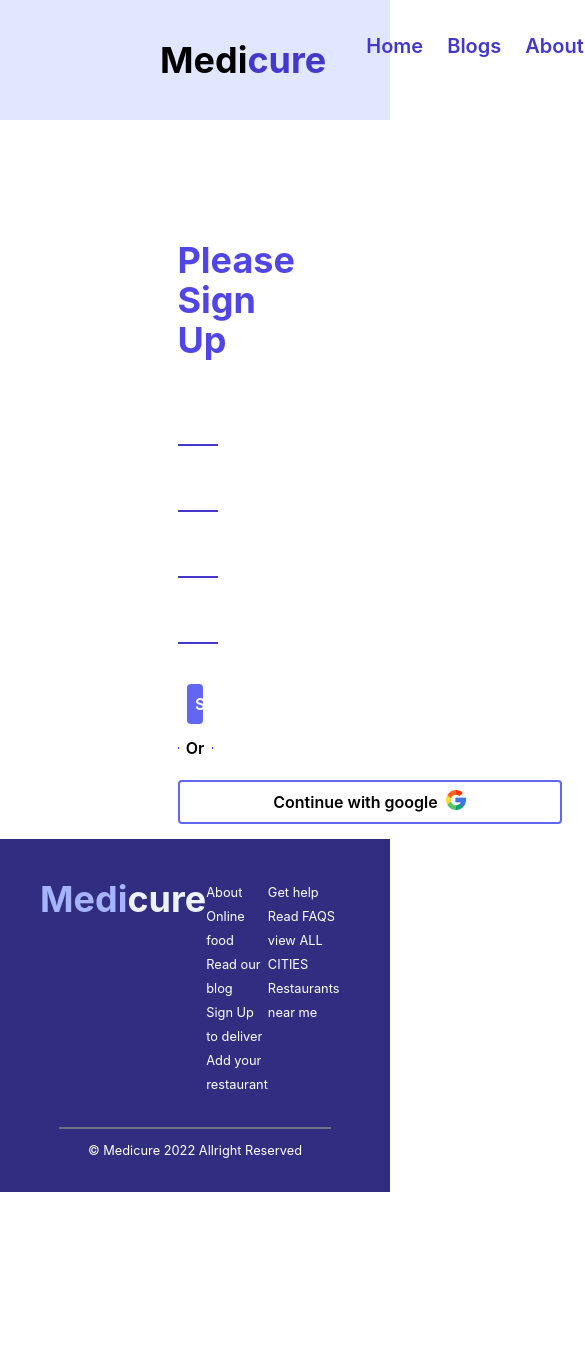
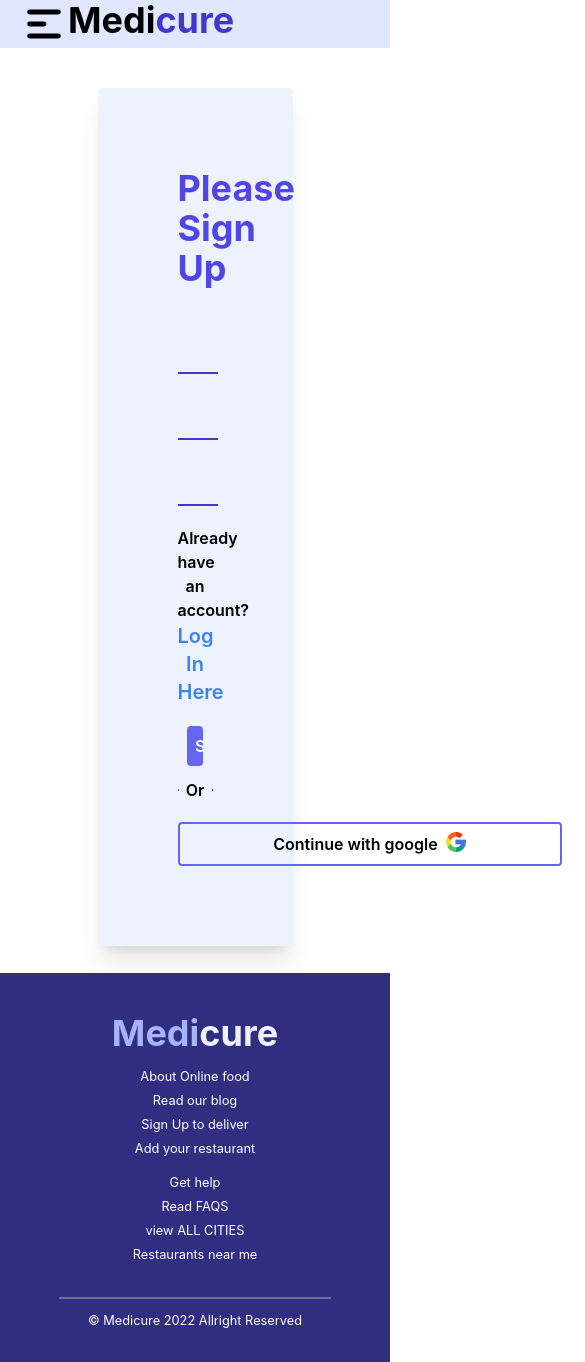
Before and after one commit to MdSami1998/medicure-independent-service-provoder, a React (Create React App) app: page /signup in a window 390 px wide. Shown: the top 1362 px of the page, 585 px wide, since content can reach past the window. Before the commit the page ends 1192 px from the top, so only its background shows below. Built offline with nearby package versions, Linux system fonts and the light colour scheme; no server answers.

Commit message:
log in and register auth implemented

```diff
--- a/package.json
+++ b/package.json
@@ -3,6 +3,7 @@
   "version": "0.1.0",
   "private": true,
   "dependencies": {
+    "@heroicons/react": "^1.0.6",
     "@testing-library/jest-dom": "^5.16.4",
     "@testing-library/react": "^13.1.1",
     "@testing-library/user-event": "^13.5.0",
--- a/src/App.css
+++ b/src/App.css
@@ -1,7 +1,7 @@
 body {
   position: relative;
   min-height: 100vh;
-  padding-bottom: 18rem;
+  padding-bottom: 26rem;
 }
 
 .App {
--- a/src/Components/Page/Home/Banner/Banner.js
+++ b/src/Components/Page/Home/Banner/Banner.js
@@ -4,7 +4,7 @@ import './Banner.css'
 
 const Banner = () => {
     return (
-        <div className='relative'>
+        <div className='-z-10 relative'>
             <div>
                 <h1 className='title-text text-lg md:text-6xl font-bold'>Your Most Trusted <br /> Health Partner</h1>
             </div>
--- a/src/Components/Page/Home/Service/Service.js
+++ b/src/Components/Page/Home/Service/Service.js
@@ -11,6 +11,7 @@ const Service = ({ service }) => {
         navigate('/checkout')
     }
     return (
+        <div className='flex flex-col items-center'>
             <div className='flex flex-col w-10/12 p-8 pb-3 border-8 border-indigo-200 hover:border-indigo-400 hover:bg-indigo-100 transition-all service'>
                 <img className='mb-10 w-32' src={img} alt="" />
                 <h3 className='text-3xl font-bold'>{name}</h3>
@@ -19,6 +20,7 @@ const Service = ({ service }) => {
 
                 <button onClick={checkOutHandle} className='w-2/5 mt-5 py-1 font-semibold border-2 rounded border-indigo-400 hover:border-indigo-500 hover:border-4 hover:scale-x-110'>Check Now</button>
             </div>
+        </div>
     );
 };
 
--- a/src/Components/Page/Home/Services/Services.js
+++ b/src/Components/Page/Home/Services/Services.js
@@ -8,7 +8,7 @@ const Services = () => {
         <div>
             <h1 className='text-5xl font-bold text-center my-10'>My Services</h1>
 
-            <div className='grid grid-cols-1 md:grid-cols-3 gap-12 mx-3 md:mx-32 mt-5'>
+            <div className='grid grid-cols-1 md:grid-cols-3 gap-12 md:mx-32 mt-5'>
                 {
                     services.map(service => <Service
                         key={service.id}
--- a/src/Components/Page/Log In/LogIn.js
+++ b/src/Components/Page/Log In/LogIn.js
@@ -42,15 +42,15 @@ const LogIn = () => {
     }
 
     return (
-        <div className='w-1/2 mx-auto p-20 mt-10'>
+        <div className='w-1/2 mx-auto p-20 mt-10 bg-indigo-50 rounded shadow-xl'>
             <form onSubmit={handleLogIn} className='flex flex-col '>
                 <h1 className='text-center mb-10 text-4xl font-bold text-indigo-600'>Please Log In</h1>
 
-                <input ref={emailRef} className='mb-5 p-2 px-5 font-semibold text-xl border-b-2 border-indigo-700 outline-none' type="email" name='email' placeholder='Your Email' required />
+                <input ref={emailRef} className='mb-5 p-2 px-5 font-semibold text-xl border-b-2 border-indigo-700 outline-none bg-transparent' type="email" name='email' placeholder='Your Email' required />
 
-                <input ref={passwordRef} className='mb-5 p-2 px-5 font-semibold text-xl border-b-2 border-indigo-700 outline-none' type="password" name='password' placeholder='Password' required />
+                <input ref={passwordRef} className='mb-5 p-2 px-5 font-semibold text-xl border-b-2 border-indigo-700 outline-none bg-transparent' type="password" name='password' placeholder='Password' required />
 
-                <span className='text-center font-semibold'>New Here? <Link to="/signup" className='text-blue-500 font-semibold hover:font-bold hover:transition-all'>Create a account.</Link></span>
+                <span className='text-center font-semibold'>New Here? <Link to="/signup" className='text-xl text-blue-500 font-semibold hover:font-bold hover:transition-all'>Create a account.</Link></span>
 
                 {errorMessage}
 
--- a/src/Components/Page/Shared/Footer/Footer.css
+++ b/src/Components/Page/Shared/Footer/Footer.css
@@ -7,4 +7,11 @@
 .footer-info {
     display: grid;
     grid-template-columns: 3fr 1fr 2fr;
+    grid-gap: 10px;
 }
+
+@media only screen and (max-width: 600px) {
+    .footer-info {
+        grid-template-columns: 1fr;
+    }
+  }
--- a/src/Components/Page/Shared/Footer/Footer.js
+++ b/src/Components/Page/Shared/Footer/Footer.js
@@ -16,13 +16,13 @@ const Footer = () => {
                 <div>
                     <h1 onClick={handleLogoClick} className=' text-center text-4xl font-bold cursor-pointer text-indigo-300'>Medi<span className='text-indigo-50'>cure</span></h1>
                 </div>
-                <div className='text-white'>
+                <div className='text-white flex flex-col items-center md:block'>
                     <p><small>About Online food </small></p>
                     <p><small>Read our blog</small></p>
                     <p><small>Sign Up to deliver</small>  </p>
                     <p><small>Add your restaurant</small></p>
                 </div>
-                <div className='text-white'>
+                <div className='text-white flex flex-col items-center md:block'>
                     <p><small>Get help</small></p>
                     <p><small>Read FAQS</small></p>
                     <p><small>view ALL CITIES</small></p>
--- a/src/Components/Page/Shared/Navbar/Navbar.js
+++ b/src/Components/Page/Shared/Navbar/Navbar.js
@@ -1,8 +1,9 @@
 import { signOut } from 'firebase/auth';
-import React from 'react';
+import React, { useState } from 'react';
 import { useAuthState } from 'react-firebase-hooks/auth';
 import { Link, useNavigate } from 'react-router-dom';
 import auth from '../../../../firebase.init';
+import { MenuAlt1Icon, XIcon } from '@heroicons/react/solid'
 
 const Navbar = () => {
 
@@ -16,13 +17,18 @@ const Navbar = () => {
     const handleSignOut = () => {
         signOut(auth);
     }
+    const [open, setOpen] = useState(false);
+    return (
+        <div className='flex justify-between items-center px-5 md:px-40 mb-1 sticky top-0 bg-indigo-100'>
+            <div className='flex justify-between'>
+                <div onClick={() => setOpen(!open)} className='w-12'>
+                {open ? <XIcon className='md:hidden' /> : <MenuAlt1Icon className='md:hidden ' />}
 
-    return (
-        <div className='flex justify-between items-center px-40 mb-1 sticky top-0 bg-indigo-100'>
+                </div>
+                <h1 onClick={handleLogoClick} className='text-4xl font-bold cursor-pointer'>Medi<span className='text-indigo-700'>cure</span></h1>
+            </div>
+            <div className={`w-full left-0 md:w-1/2 flex md:justify-evenly flex-col md:flex-row  text-indigo-700 text-xl font-semibold p-2 md:p-7 absolute md:static ${open?' top-12 bg-indigo-50 md:bg-indigo-100' : '-top-40'}`}>
 
-            <h1 onClick={handleLogoClick} className='text-4xl font-bold cursor-pointer'>Medi<span className='text-indigo-700'>cure</span></h1>
-
-            <div className='w-1/2 flex justify-evenly text-indigo-700 text-xl font-semibold p-7'>
                 <Link className='hover:bg-indigo-300 hover:text-black px-3 py-1 hover:scale-105 rounded transition-all' to="home">Home</Link>
                 <Link className='hover:bg-indigo-300 hover:text-black px-3 py-1 hover:scale-105 rounded transition-all' to="/blogs">Blogs</Link>
                 <Link className='hover:bg-indigo-300 hover:text-black px-3 py-1 hover:scale-105 rounded transition-all' to="/about">About</Link>
@@ -32,9 +38,6 @@ const Navbar = () => {
                         :
                         <Link className='hover:bg-indigo-300 hover:text-black px-3 py-1 hover:scale-105 rounded transition-all' to="/login">Log in</Link>
                 }
-
-
-
             </div>
         </div>
     );
--- a/src/Components/Page/Sign up/SignUp.js
+++ b/src/Components/Page/Sign up/SignUp.js
@@ -1,6 +1,6 @@
 import React, { useRef, useState } from 'react';
-import { useCreateUserWithEmailAndPassword } from 'react-firebase-hooks/auth';
-import { Navigate, useNavigate } from 'react-router-dom';
+import { useCreateUserWithEmailAndPassword, } from 'react-firebase-hooks/auth';
+import { Link, useNavigate } from 'react-router-dom';
 import auth from '../../../firebase.init';
 import FormSocialIcon from '../Shared/FormSocialIcon/FormSocialIcon';
 import Loading from '../Shared/Loading/Loading';
@@ -11,7 +11,7 @@ const SignUp = () => {
         user,
         loading,
         error,
-    ] = useCreateUserWithEmailAndPassword(auth);
+    ] = useCreateUserWithEmailAndPassword(auth, { sendEmailVerification: true });
     const navigate = useNavigate();
     const [errorMessage, setErrorMessage] = useState('');
 
@@ -19,16 +19,20 @@ const SignUp = () => {
     const passwordRef = useRef('');
     const confirmPasswordRef = useRef('');
 
-    // if (password!== confirmPassword) {
-    //     return setErrorMessage("Password doesn't match")
-    // }
+    let signupErrorMessage;
+    if (error) {
+        signupErrorMessage =
+            <div>
+                <p className='text-red-500'>Error: {error.message}</p>
+            </div>
+    };
 
     if (loading) {
         return <Loading></Loading>;
-    }
+    };
 
     if (user) {
-        navigate('/home');
+        navigate('/home')
     }
     const handleSignUp = (e) => {
         e.preventDefault();
@@ -39,27 +43,26 @@ const SignUp = () => {
         if (password !== confirmPassword) {
             return setErrorMessage("Password doesn't match")
         }
-        else {
-            createUserWithEmailAndPassword(email, password);
-        }
+        createUserWithEmailAndPassword(email, password);
     }
 
     return (
-        <div className='w-1/2 mx-auto p-20 mt-10'>
+        <div className='w-1/2 mx-auto p-20 mt-10 bg-indigo-50 rounded shadow-xl'>
 
 
             <h1 className='text-center mb-10 text-4xl font-bold text-indigo-600'>Please Sign Up</h1>
             <form onSubmit={handleSignUp} className='flex flex-col '>
 
-                <input className='mb-5 p-2 px-5 font-semibold text-xl border-b-2 border-indigo-700 outline-none' type="text" name='name' placeholder='Your Name' />
+                <input ref={emailRef} className='mb-5 p-2 px-5 font-semibold text-xl border-b-2 border-indigo-700 outline-none bg-transparent' type="email" name='email' placeholder='Your Email' required />
 
-                <input ref={emailRef} className='mb-5 p-2 px-5 font-semibold text-xl border-b-2 border-indigo-700 outline-none' type="email" name='email' placeholder='Your Email' required />
+                <input ref={passwordRef} className='mb-5 p-2 px-5 font-semibold text-xl border-b-2 border-indigo-700 outline-none bg-transparent' type="password" name='password' placeholder='Password' required />
 
-                <input ref={passwordRef} className='mb-5 p-2 px-5 font-semibold text-xl border-b-2 border-indigo-700 outline-none' type="password" name='password' placeholder='Password' required />
-
-                <input ref={confirmPasswordRef} className='mb-5 p-2 px-5 font-semibold text-xl border-b-2 border-indigo-700 outline-none' type="password" name='password' placeholder='Confirm Password' required />
+                <input ref={confirmPasswordRef} className='mb-5 p-2 px-5 font-semibold text-xl border-b-2 border-indigo-700 outline-none  bg-transparent' type="password" name='password' placeholder='Confirm Password' required />
 
                 <p className='text-red-500'>{errorMessage}</p>
+                {signupErrorMessage}
+
+                <span className='text-center font-semibold'>Already have an account? <Link to="/login" className='text-xl text-blue-500 hover:font-bold hover:transition-all'>Log In Here</Link></span>
 
                 <input className='mt-5 mx-auto p-2 w-1/5 bg-indigo-500 rounded text-white font-semibold outline-none hover:font-bold hover:transition-all hover:scale-110' type="submit" value="Sign Up" />
             </form>
```
Also changed, not shown: 1 other file (tests, documents, lock files or other folders). Lines whose indentation alone changed are shown as unchanged.
